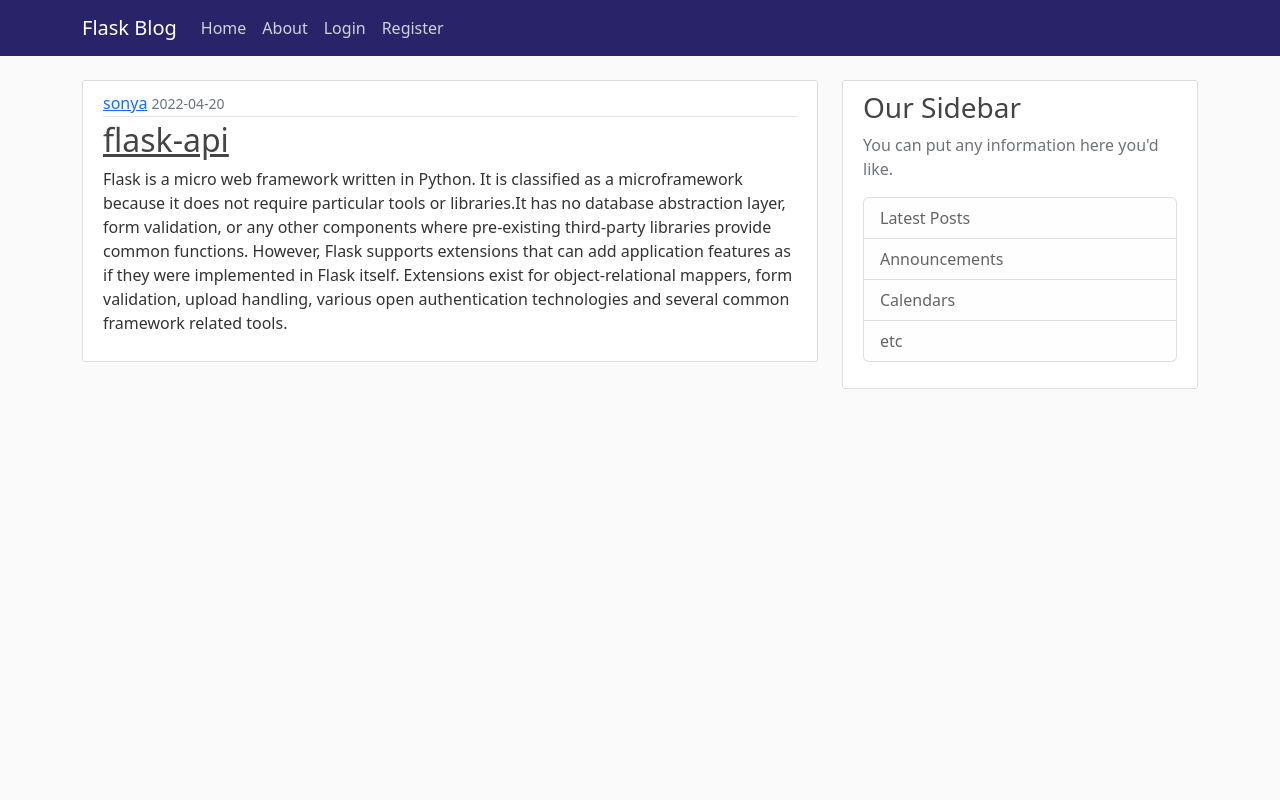
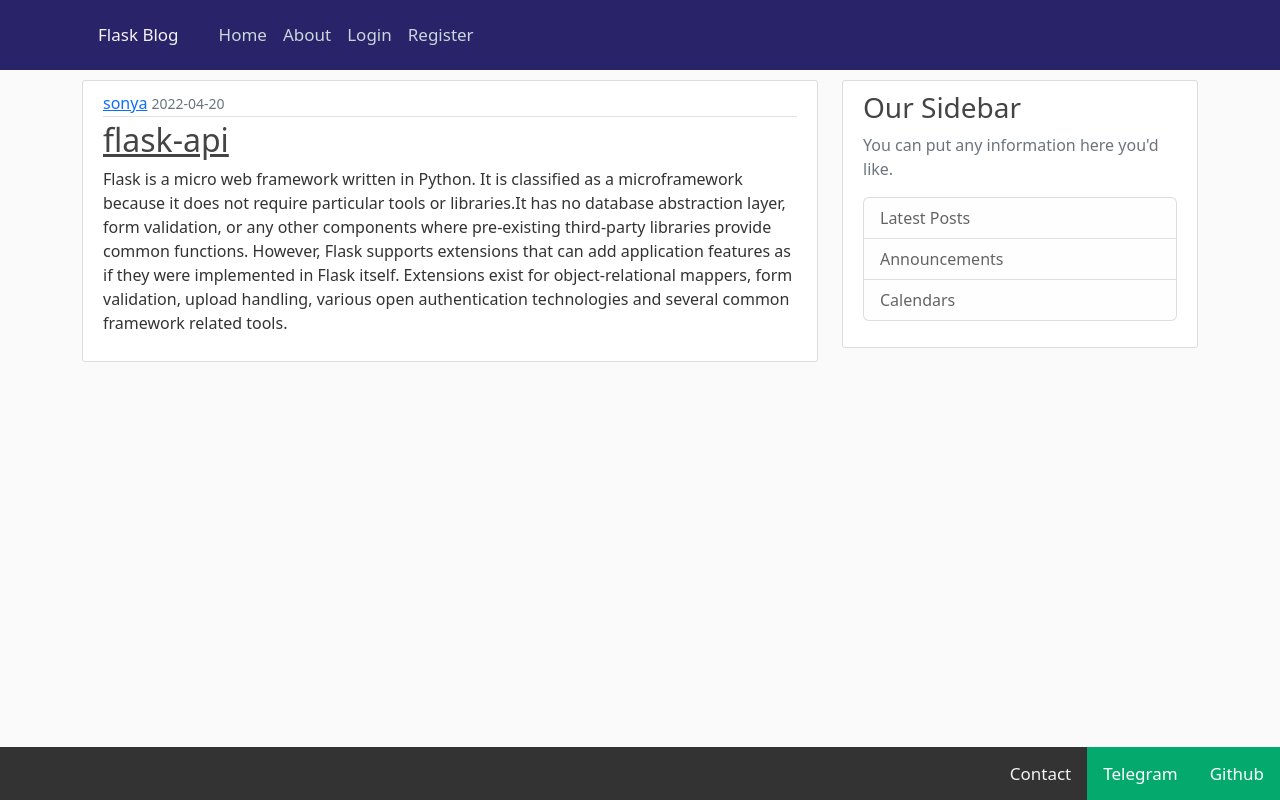
Before and after one commit to SonyaCore/simple-flask-blog, a Flask app: page / in a window 1280 px wide. Run offline with Flask 2, Linux system fonts and the light colour scheme.

Commit message:
added bottom navbar

```diff
--- a/flaskblog.py
+++ b/flaskblog.py
@@ -13,6 +13,14 @@ main_post = [
         'content': '''Flask is a micro web framework written in Python. It is classified as a microframework because it does not require particular tools or libraries.It has no database abstraction layer, form validation, or any other components where pre-existing third-party libraries provide common functions. However, Flask supports extensions that can add application features as if they were implemented in Flask itself. Extensions exist for object-relational mappers, form validation, upload handling, various open authentication technologies and several common framework related tools.'''
     },
 ]
+@app.context_processor
+def layout():
+    url = {
+        'github': 'https://github.com/SoniaCore',
+        'telegram': 'https://telegram.me/ReiLibre',
+
+    }
+    return dict(url=url)
 
 @app.route('/')
 @app.route('/home')
@@ -36,5 +44,9 @@ def login():
     form = LoginForm()
     return render_template('login.html',title='Login', form = form)
 
+#    def requestCustomerDataFromTestForm():
+#        data={'id':1, 'name':'Josh'}
+#        return render_template("index.html", data = data)
+
 if __name__ == '__main__':
     app.run(debug=True , port=8080)
--- a/requirements.txt
+++ b/requirements.txt
@@ -1,3 +1,4 @@
 Flask==2.2.2
 Flask_WTF==1.0.1
 WTForms==3.0.1
+email_validator
--- a/static/main.css
+++ b/static/main.css
@@ -78,3 +78,33 @@ body {
   .account-heading {
     font-size: 2.5rem;
   }
+
+  /* Place the navbar at the bottom of the page, and make it stick */
+ .navbar-down {
+  background-color: #333;
+  overflow: hidden;
+  position: fixed;
+  bottom: 0;
+  width: 100%;
+}
+.navbar a {
+  float: right;
+  display: block;
+  color: #f2f2f2;
+  text-align: center;
+  padding: 14px 16px;
+  text-decoration: none;
+  font-size: 17px;
+}
+
+/* Change the color of links on hover */
+.navbar a:hover {
+  background-color: #ddd;
+  color: black;
+}
+
+/* Add a color to the active/current link */
+.navbar a.active {
+  background-color: #04AA6D;
+  color: white;
+}
--- a/templates/layout.html
+++ b/templates/layout.html
@@ -32,8 +32,18 @@
                 <a class="nav-item nav-link" href="/register">Register</a>
               </div>
             </div>
+            </div>
           </div>
         </nav>
+      </header>
+      <!-- Navbar Bottom Side -->
+    <header class="site-header">
+      <nav class="navbar navbar-expand-md navbar-dark bg-steel fixed-bottom">
+        <div class="navbar-down">
+         <a href="{{ url['github'] }}" class="active">Github</a>
+         <a href="{{ url['telegram'] }}" class="active">Telegram</a>
+         <a href="#contact">Contact</a>
+       </nav>
       </header>
 
       <main role="main" class="container">
@@ -58,7 +68,6 @@
                   <li class="list-group-item list-group-item-light">Latest Posts</li>
                   <li class="list-group-item list-group-item-light">Announcements</li>
                   <li class="list-group-item list-group-item-light">Calendars</li>
-                  <li class="list-group-item list-group-item-light">etc</li>
                 </ul>
               </p>
             </div>
```
